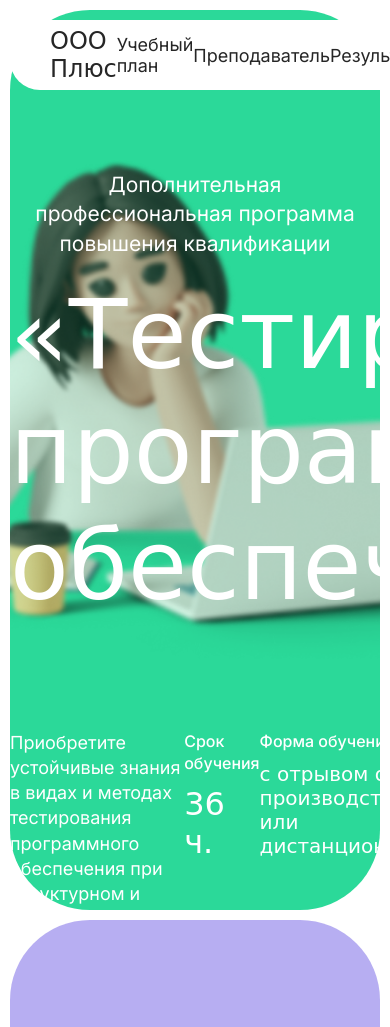
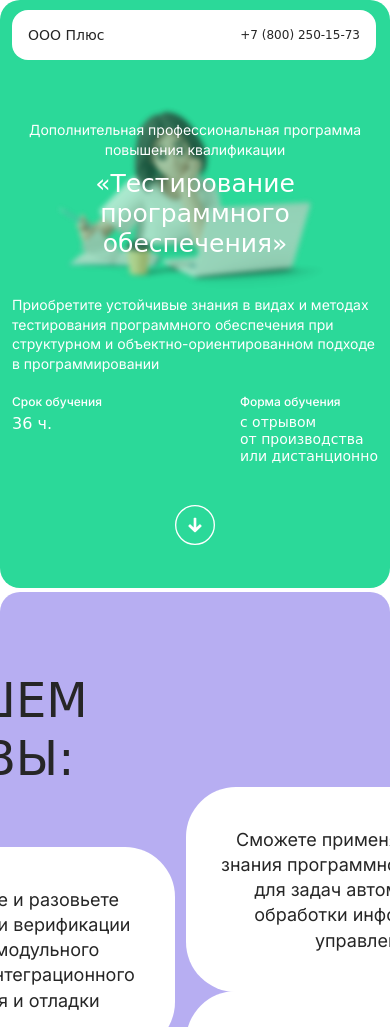
Before and after one commit to aisteachcailin/software_testing, a website built with Vite: page src/index.html in a window 390 px wide. Shown: the top 1027 px of the page. Built offline with nearby package versions, Linux system fonts and the light colour scheme; files whose address does not match are found by name; a web font is replaced by a local one.

Commit message:
main adapt

```diff
--- a/src/index.html
+++ b/src/index.html
@@ -21,21 +21,25 @@
             <a class="header__list--number" href="tel:+ 78002501573">+7 (800) 250-15-73</a>
           </div>
         </div>
-        <img src="images/bg-main.png" class="main__bg" alt="image">
         <div class="main__info">
-          <p class="main__info--subtitle">Дополнительная профессиональная программа повышения квалификации</p>
-          <h1 class="main__info--title">«Тестирование программного обеспечения»</h1>
+          <div class="main__info__text">
+            <img src="images/bg-main.png" class="main__info__text__bg" alt="image">
+            <p class="main__info__text--subtitle">Дополнительная профессиональная программа повышения квалификации</p>
+            <h1 class="main__info__text--title">«Тестирование<br>программного<br>обеспечения»</h1>
+          </div>
           <div class="main__info__details">
             <p class="main__info__details--text">
               Приобретите устойчивые знания в видах и методах тестирования программного обеспечения при структурном и объектно-ориентированном подходе в программировании
             </p>
-            <div class="main__info__details__time">
-              <p class="main__info__details__time--head">Срок обучения</p>
-              <p class="main__info__details__time--value">36 ч.</p>
-            </div>
-            <div class="main__info__details__form">
-              <p class="main__info__details__form--head">Форма обучения</p>
-              <p class="main__info__details__form--value">с отрывом от производства или дистанционно</p>
+            <div class="main__info__details__conditions">
+              <div class="main__info__details__conditions__time">
+                <p class="main__info__details__conditions__time--head">Срок обучения</p>
+                <p class="main__info__details__conditions__time--value">36 ч.</p>
+              </div>
+              <div class="main__info__details__conditions__form">
+                <p class="main__info__details__conditions__form--head">Форма обучения</p>
+                <p class="main__info__details__conditions__form--value">с отрывом<br>от производства<br>или дистанционно</p>
+              </div>
             </div>
           </div>
           <a class="main__info--btn-scroll" href="#advantages"><img src="images/btn-scroll.svg" alt="image"></a>
--- a/src/scss/style.scss
+++ b/src/scss/style.scss
@@ -17,6 +17,13 @@ $dark-green: #238C6E;
 
 @mixin mt {
     margin-top: 80px;
+}
+
+@mixin adapt-header($height, $radius, $padding, $top) {
+    height: $height;
+    border-radius: $radius;
+    padding: $padding;
+    top: $top;
 }
 
 * {
@@ -59,12 +66,9 @@ a {
 }
 
 .header {
-    height: 70px;
+    @include adapt-header(70px, 30px, 0 40px, 20px);
     background: $white;
-    border-radius: 30px;
-    padding: 0 40px;
     position: fixed;
-    top: 20px;
     width: inherit;
     z-index: 2;
     display: flex;
@@ -84,33 +88,57 @@ a {
 
 .main {
     @include section-style(#2BD999, 900px, $white);
-    position: relative;
-
-    &__bg {
-        position: absolute;
-        top: 150px;
-        left: calc(50% - (766px/2));
-        width: 766px;
-        height: 510px;
-    }
 
     &__info {
         display: flex;
         flex-direction: column;
         margin: 160px auto 0;
+
+        &__text {
+            position: relative;
+            padding-bottom: 115px;
+
+            &__bg {
+                position: absolute;
+                width: 100%;
+                height: 100%;
+                object-fit: contain;
+                opacity: 0.8;
+                filter: blur(2.5px);
+            }
+
+            &--subtitle {
+                font-size: 21px;
+                text-align: center;
+                line-height: 29.4px;
+                position: relative;
                 z-index: 1;
+            }
+
+            &--title {
+                font-size: 96px;
+                text-align: center;
+                line-height: 115.2px;
+                margin-top: 20px;
                 position: relative;
+                z-index: 1;
+            }
+        }
 
         &__details {
             display: flex;
             justify-content: space-between;
-            margin-top: 106px;
 
             &--text {
                 font-size: 18px;
                 width: 546px;
                 line-height: 25.2px;
             }
+
+            &__conditions {
+                display: flex;
+                width: 452px;
+                justify-content: space-between;
 
                 &__time, &__form {
 
@@ -143,24 +171,15 @@ a {
                         }
                     }
             }
-
-            &--subtitle {
-                font-size: 21px;
-                text-align: center;
-                line-height: 29.4px;
-            }
-
-            &--title {
-                font-size: 96px;
-                text-align: center;
-                line-height: 115.2px;
-                margin-top: 20px;
         }
 
             &--btn-scroll {
                 margin: 56px auto 0;
+
+                img {
                     width: 60px;
                     height: 60px;
+                }
             }
     }
 }
@@ -430,8 +449,223 @@ a {
     }
 }
 
-@media only screen and (min-width : 1280px) {
+/*--------------------------------media queries--------------------------------*/
+
+@media only screen and (min-width : 1281px) {
     .container {
         width: 1110px;
     }
 }
+
+@media only screen and (min-width : 768px) and (max-width : 1280px) {
+    .container {
+        margin: 0 10px;
+        max-width: 1280px;
+    }
+
+    .main, .advantages, .plan, .teacher, .results, .footer {
+        border-radius: 30px;
+    }
+
+    .header {
+        @include adapt-header(60px, 20px, 0 20px, 20px);
+        width: calc(100% - 40px);
+        &__list {
+
+            &--link {
+                display: none;
+            }
+
+            &--organization {
+                font-size: 20px;
+            }
+
+            &--number {
+                font-size: 16px;
+            }
+        }
+    }
+
+    .main {
+        height: 829px;
+
+        &__info {
+
+            &__text {
+                padding-bottom: 75px;
+
+                &--subtitle {
+                    font-size: 18px;
+                    line-height: 25.2px;
+                    padding-top: 40px;
+                }
+
+                &--title {
+                    font-size: 62px;
+                    line-height: 74.4px;
+                }
+            }
+
+            &__details {
+                justify-content: space-evenly;
+
+                &--text {
+                    font-size: 16px;
+                    line-height: 22.4px;
+                    width: 294px;
+                }
+
+                &__conditions {
+                    flex-direction: column;
+                    width: 232px;
+
+                    &__time {
+
+                        &--value {
+                            font-size: 20px;
+                        }
+                    }
+
+                    &__form {
+                        width: auto;
+                        &--value {
+                            font-size: 16px;
+                        }
+                    }
+
+                    &__time, &__form {
+
+                        &--head {
+                            font-size: 14px;
+                            line-height: 19.6px;
+                        }
+                    }
+                }
+            }
+
+            &--btn-scroll {
+                margin: 54px auto 0;
+
+                img {
+                    width: 50px;
+                    height: 50px;
+                }
+            }
+
+        }
+    }
+}
+
+@media only screen and (min-width : 320px) and (max-width : 767px) {
+    .container {
+        margin: 0 12px;
+        max-width: 767px;
+    }
+
+    .main, .advantages, .plan, .teacher, .results, .footer {
+        border-radius: 20px;
+    }
+
+    .main, .advantages, .plan, .teacher, .results {
+        margin: 0 0 4px;
+    }
+
+    .header {
+        @include adapt-header(50px, 16px, 0 16px, 10px);
+        width: calc(100% - 26px);
+
+        &__list {
+
+            &--link {
+                display: none;
+            }
+
+            &--organization {
+                font-size: 14px;
+            }
+
+            &--number, a {
+                font-size: 12px;
+            }
+        }
+    }
+
+    .main {
+        height: 588px;
+
+        &__info {
+            margin: 110px auto 0;
+
+            &__text {
+                padding-bottom: 36px;
+
+                &--subtitle {
+                    font-size: 14px;
+                    line-height: 19.6px;
+                    padding-top: 10px;
+                }
+
+                &--title {
+                    font-size: 25px;
+                    line-height: 30px;
+                    margin-top: 10px;
+                }
+            }
+
+            &__details {
+                flex-direction: column;
+
+                &--text {
+                    font-size: 14px;
+                    line-height: 19.6px;
+                    width: 100%;
+                }
+
+                &__conditions {
+                    flex-direction: row;
+                    width: 100%;
+                    margin-top: 20px;
+
+                    &__time {
+
+                        &--value {
+                            font-size: 16px;
+                            line-height: 19.2px;
+                        }
+                    }
+
+                    &__form {
+                        width: auto;
+
+                        &--value {
+                            font-size: 14px;
+                            line-height: 16.8px;
+                        }
+                    }
+
+                    &__time, &__form {
+
+                        &--head {
+                            font-size: 12px;
+                            line-height: 16.8px;
+                        }
+
+                        &--value {
+                            margin-top: 4px;
+                        }
+                    }
+                }
+            }
+
+            &--btn-scroll {
+                margin: 40px auto 0;
+
+                img {
+                    width: 40px;
+                    height: 40px;
+                }
+            }
+
+        }
+    }
+}
```
Lines whose indentation alone changed are shown as unchanged.
